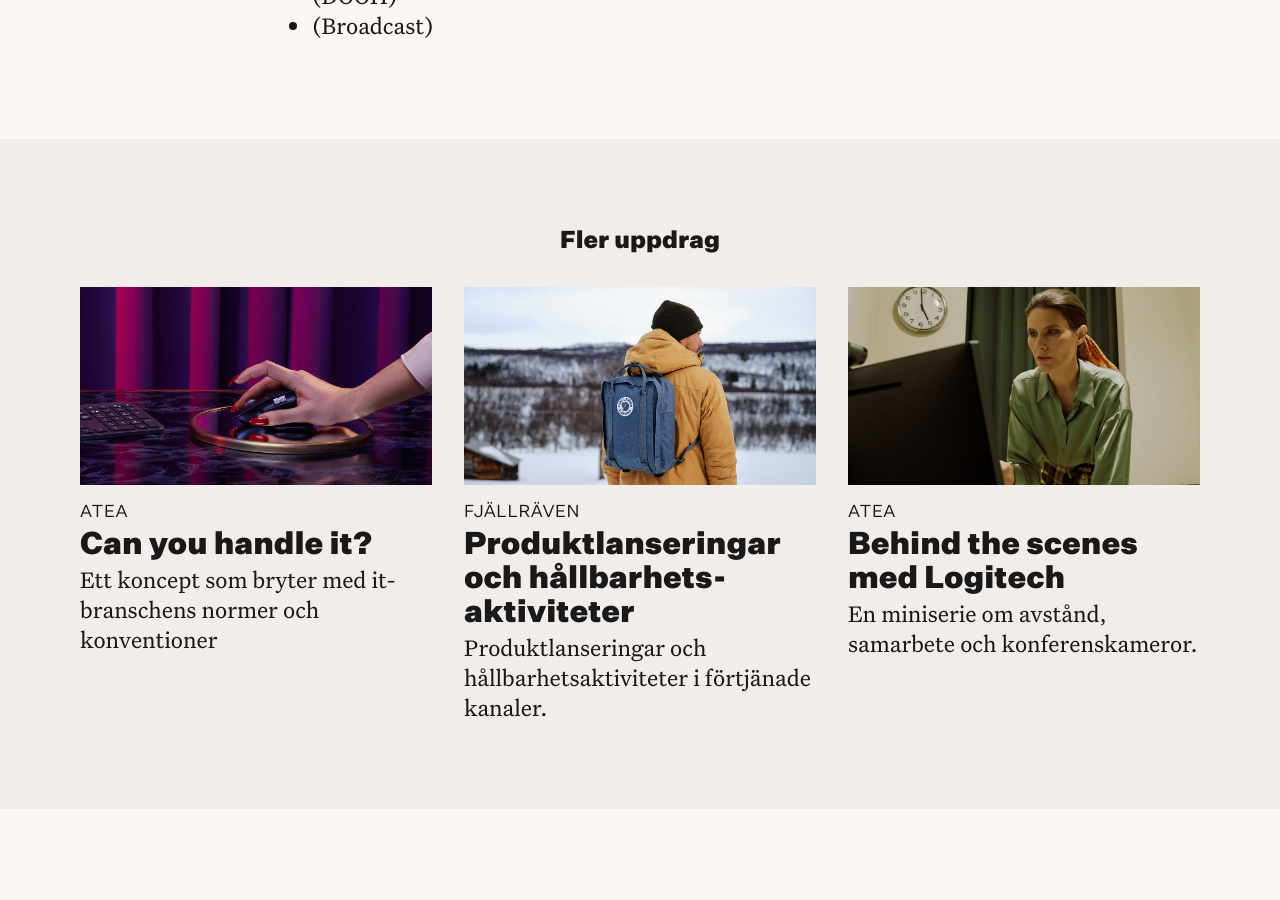
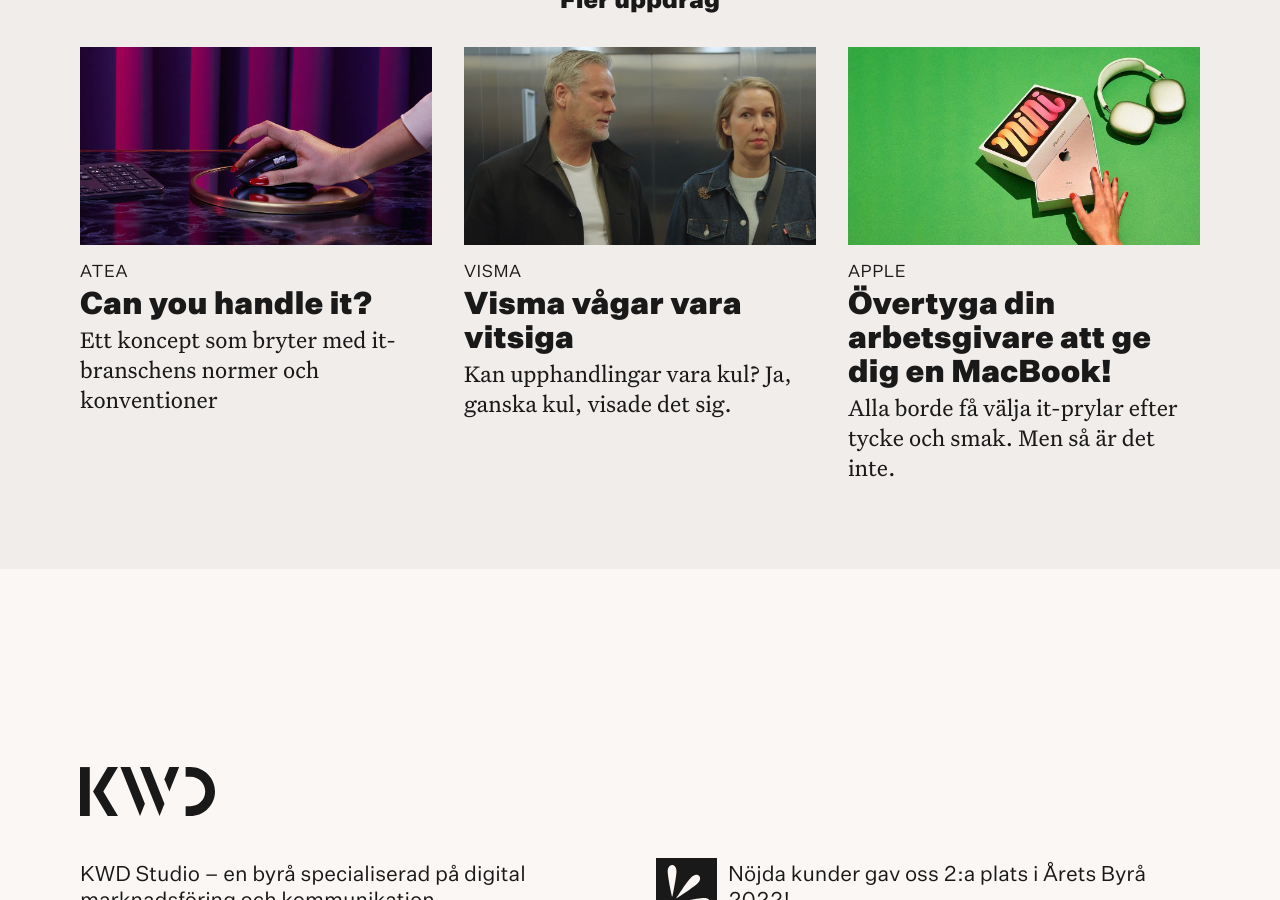
Before and after one commit to kwdstudio/kwdstudio.github.io, a Jekyll site: the page built from _cases/svt-nyheter.md, in a window 1280 px wide and 900 px high, scrolled down 4016 px. Built offline with Jekyll 4.4.1, drawn with Linux system fonts in a browser that asks for light colours; part of the change alters nothing that is shown.

Commit message:
image
Changed image

```diff
--- /dev/null
+++ b/_cases/atea-apple.md
@@ -0,0 +1,34 @@
+---
+layout: case
+title: Apple
+description: Alla borde få välja it-prylar efter tycke och smak. Men så är det inte. Det vill Atea eShop och Apple ändra på.
+image: /images/cases/atea-apple/featured.jpg
+client: Apple
+all_order: 3
+teaser_heading: Övertyga din arbetsgivare att ge dig en MacBook!
+teaser_body: <p>Alla borde få välja it-prylar efter tycke och smak. Men så är det inte.</p>
+intro_heading: Övertyga din arbetsgivare att ge dig en MacBook!
+intro_lead: Alla borde få välja it-prylar efter tycke och smak. Men så är det inte. Och många gånger beror det på gamla fördomar som inte längre stämmer. Det vill Atea eShop och Apple ändra på.
+---
+
+## Uppdrag och lösning
+
+KWD Studio fick i uppdrag av Atea eShop och Apple att ta fram en kampanj som ska ge fler möjligheten att använda Mac på jobbet. Resultatet blev en kampanj riktad direkt till arbetstagare, full av instruktioner, tips, information och argumentation som hjälper hen att få använda Apple på jobbet genom att slå hål på myter. Ett MythBusters för Apple-skeptiker!
+
+Kampanjen går i Googles annonsnätverks samt i Atea eShops egna kanaler.
+
+{%
+  include page_image.html
+  src="/images/cases/atea-apple/rosa-lurar.jpg"
+  caption="Det är klart att du vill ha ett par Apple-lurar!"
+%}
+
+## Ett smakprov
+
+## It-chefer jublar: Mac och it-avdelningen gillar varandra!
+Apple passar smidigt in i den befintliga it-miljön, oavsett om ni har tio enheter eller tusen. En MDM-lösning gör det enkelt att hantera så många Mac-datorer du vill. Trådlös driftsättning gör att it-teamet kan konfigurera och hantera enheterna på distans och anpassa inställningsprocessen efter teamet. Så varje Mac, iPad, iPhone och Apple TV är redo att användas redan från start.
+
+## Välj fritt med Mac som tjänst
+Med Mac som tjänst kommer du till det fria valet. Du bestämmer vilka komponenter du vill använda — kanske allihop? Alltså antingen Mac, managering, finansiering och support som en komplett tjänst, eller endast de delar du väljer. Som Sveriges enda Authorized Enterprise Reseller för Apple har vi högsta certifieringsnivå på våra konsulter. Hör av dig så berättar vi mer!
+
+Mejla texten och få din it-chef att jubla!
--- a/_cases/svt-nyheter.md
+++ b/_cases/svt-nyheter.md
@@ -2,7 +2,7 @@
 layout: case
 title: SVT Nyheter
 description: Inför riksdagsvalet ville SVT nå unga människor — en grupp som lever på nätet, scrollar förbi det mesta, och skoningslöst dömer ut allt som känns fejk, fel och pinsamt. Så här gjorde vi.
-image: /images/cases/svt-nyheter/featured.png
+image: /images/cases/svt-nyheter/featured.jpg
 client: SVT
 all_order: 1
 teaser_heading: Gammelmedia möter Gen&nbsp;Z
--- /dev/null
+++ b/_cases/visma.md
@@ -0,0 +1,65 @@
+---
+layout: case
+title: Visma
+description: Kravställning, remiss och förhandlat förfarande. Kan upphandlingar vara kul? Ja, ganska kul, visade det sig.
+image: /images/cases/visma/featured.jpg
+client: Visma
+all_order: 2
+teaser_heading: Visma vågar vara vitsiga
+teaser_body: <p>Kan upphandlingar vara kul? Ja, ganska kul, visade det sig.</p>
+intro_heading: Visma vågar vara vitsiga
+intro_lead: Kravställning, remiss och förhandlat förfarande får knappast någon att dra på smilbanden. Men i en välbekant miljö, situationer med hög igenkänning och med en alldeles riktig upphandlingsexpert blir det plötsligt kul — och nästan begripligt.
+---
+
+## Uppdrag
+
+Hjälpa Visma att stärka sin position som en kunnig partner inom upphandlingar och på sikt hjälpa sina kunder att göra bättre upphandlingar, samt höja kunskapsnivån kring upphandlingar i offentlig sektor.
+
+## Utmaning
+
+Hantera ett ämne som upplevs som svårt och tråkigt så att det blir lättillgängligt och lustfyllt att ta del av.
+
+## Lösning
+
+En serie filmer där Visma på ett självironiskt och humoristiskt sätt bjuder på sin kunskap om vad man behöver tänka på för att göra en riktigt bra upphandling. Filmerna distribueras i Vismas egna kanaler samt i utvalda annonsnätverk, där de länkar till fördjupande material på webbplatsen.
+
+Vi tog även fram en artikel för native-annonsering på offentligaaffarer.se — målgruppens husorgan.
+
+## Produktioner
+
+{%
+  include page_video.html
+  src="https://player.vimeo.com/video/719070960"
+  h="6a45b1de7a"
+  caption="Städskrubben"
+%}
+
+{%
+  include page_video.html
+  src="https://player.vimeo.com/video/719071004"
+  h="41d5a7f09d"
+  caption="Köket"
+%}
+
+{%
+  include page_video.html
+  src="https://player.vimeo.com/video/719071078"
+  h="ecbcf50331"
+  caption="Toaletten"
+%}
+
+{%
+  include page_video.html
+  src="https://player.vimeo.com/video/719071105"
+  h="7505737b4a"
+  caption="Skrivbordet"
+%}
+
+## Placeringar
+
+* Youtube
+* Linkedin
+* Facebook
+* Instagram
+* Google SEM
+* Native
```
Also changed, not shown: images/cases/atea-apple/apple-canter.jpg (added), images/cases/atea-apple/blue-lurar.jpeg (added), images/cases/atea-apple/featured.jpg (added), images/cases/atea-apple/rosa-lurar.jpg (added), images/cases/svt-nyheter/featured.jpg, images/cases/visma/featured.jpg (added), 2 other files.
